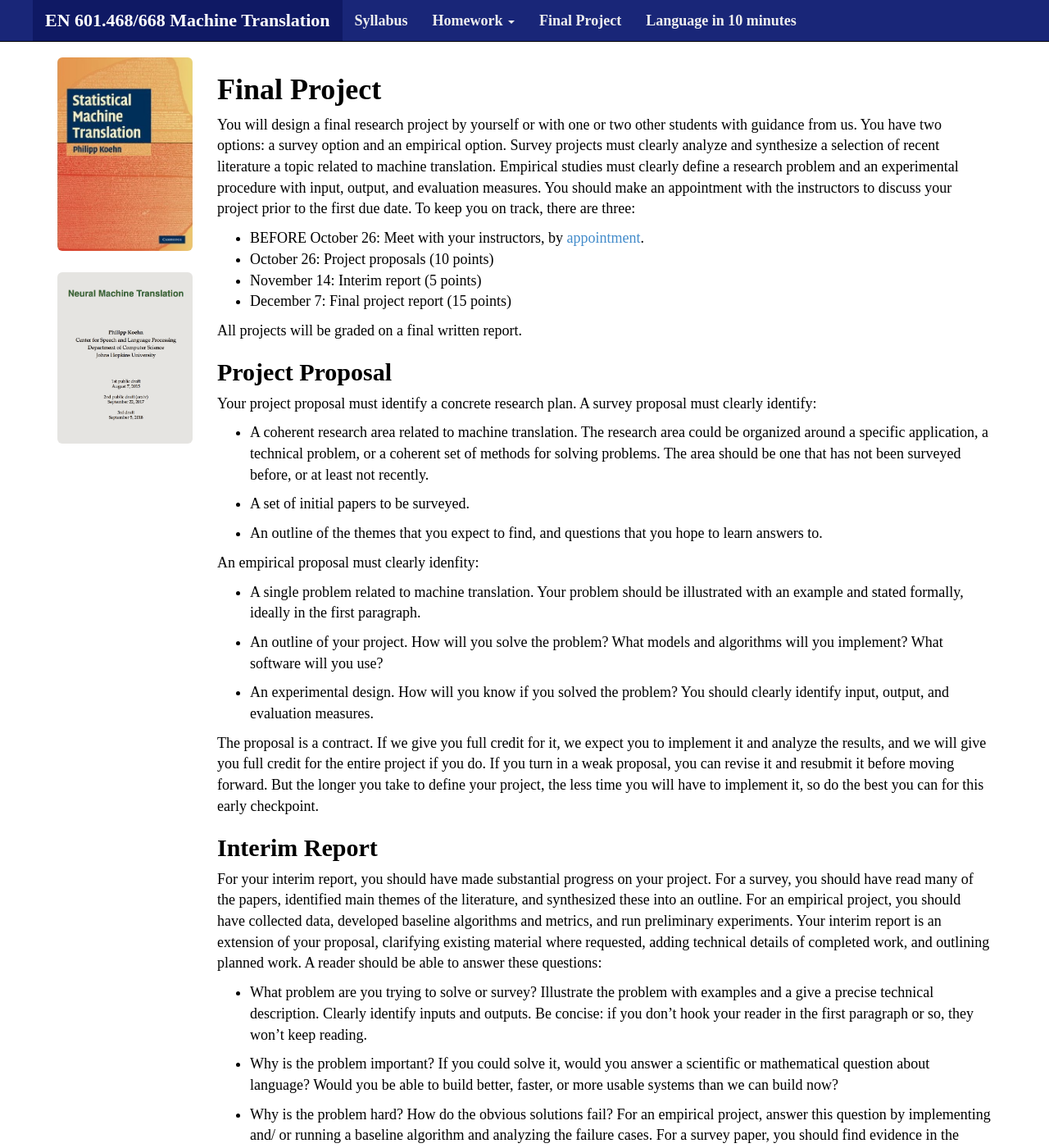
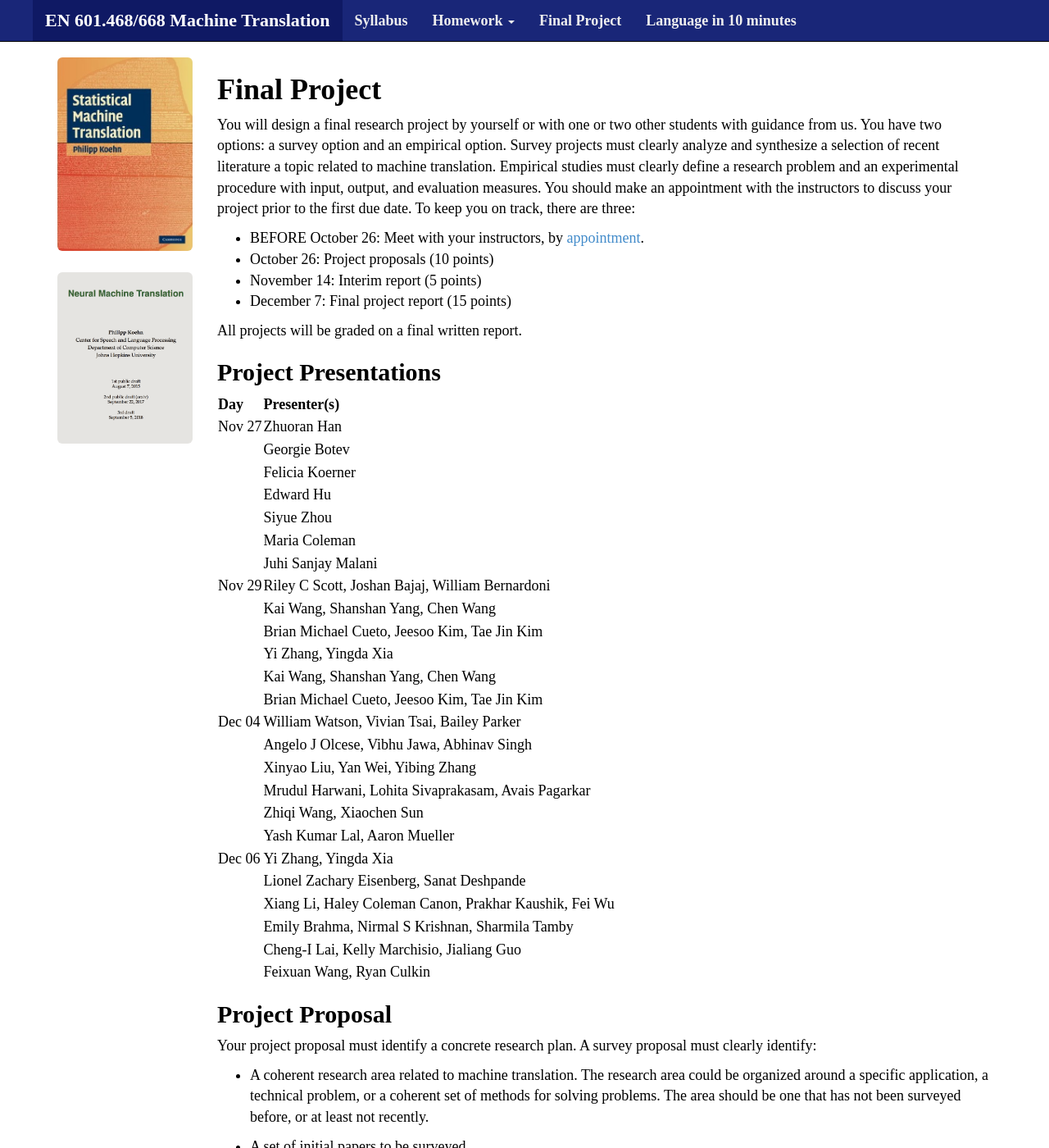
Before and after one commit to mt-class/jhu, a Jekyll site: the page built from project.md, in a window 1280 px wide and 1400 px high. Shown: the whole window at 82% size. Built offline with Jekyll 4.4.1, drawn with Linux system fonts in a browser that asks for light colours; nearby versions of some CDN libraries; some web fonts are replaced.

Commit message:
Update project.md

```diff
--- a/project.md
+++ b/project.md
@@ -25,6 +25,36 @@ keep you on track, there are three:
 * December 7: Final project report (15 points)
 
 All projects will be graded on a final written report.
+
+Project Presentations
+---------------------
+
+| **Day**      | **Presenter(s)** |
+| Nov 27 | Zhuoran Han  |
+| | Georgie Botev  |
+| | Felicia Koerner  |
+| | Edward Hu  |
+| | Siyue Zhou  |
+| | Maria Coleman  |
+| | Juhi Sanjay Malani  |
+| Nov 29 | Riley C Scott, Joshan Bajaj, William Bernardoni |
+| | Kai Wang, Shanshan Yang, Chen Wang |
+| | Brian Michael Cueto, Jeesoo Kim, Tae Jin Kim |
+| | Yi Zhang, Yingda Xia |
+| | Kai Wang, Shanshan Yang, Chen Wang |
+| | Brian Michael Cueto, Jeesoo Kim, Tae Jin Kim |
+| Dec 04 | William Watson, Vivian Tsai, Bailey Parker |
+| | Angelo J Olcese, Vibhu Jawa, Abhinav Singh  |
+| | Xinyao Liu, Yan Wei, Yibing Zhang  |
+| | Mrudul Harwani, Lohita Sivaprakasam, Avais Pagarkar  |
+| | Zhiqi Wang, Xiaochen Sun |
+| | Yash Kumar Lal, Aaron Mueller  |
+| Dec 06 | Yi Zhang, Yingda Xia |
+| | Lionel Zachary Eisenberg, Sanat Deshpande  |
+| | Xiang Li, Haley Coleman Canon, Prakhar Kaushik, Fei Wu  |
+| | Emily Brahma, Nirmal S Krishnan, Sharmila Tamby  |
+| | Cheng-I Lai, Kelly Marchisio, Jialiang Guo  |
+| | Feixuan Wang, Ryan Culkin  |
 
 Project Proposal
 ----------------
```
